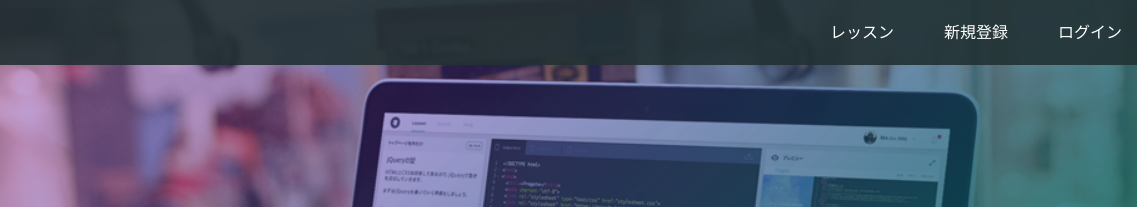
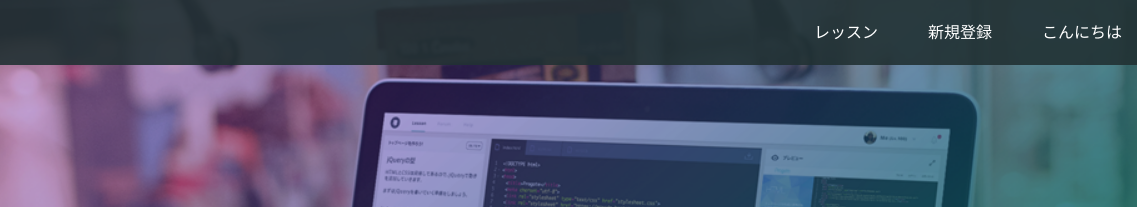
Before and after one commit to TakashiNotomi/TakashiNotomi.github.io, a plain HTML site: page index.html in a window 1280 px wide. Shown: the top 207 px of the page, 143-1280 px from the left. Drawn offline with Linux system fonts and the light colour scheme.

Commit message:
Update index.html

```diff
--- a/index.html
+++ b/index.html
@@ -17,7 +17,7 @@
       <div class="header-right">
         <a href="#">レッスン</a>
         <a href="#">新規登録</a>
-        <a href="#" class="login">ログイン</a>
+        <a href="#" class="login">こんにちは</a>
       </div>
     </div>
   </header>
```
